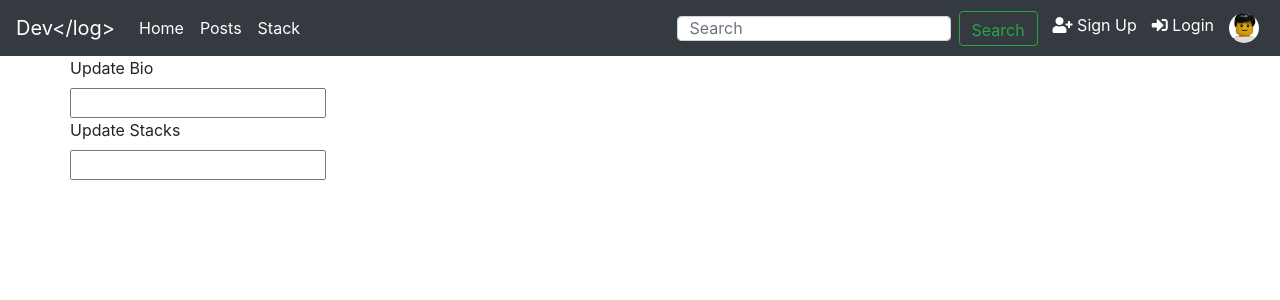
After one commit to spgdaman/devlog-ui, a Flask app: page /profile/user/edit in a window 1280 px wide. The commit adds this page. Shown: the top 300 px of the page. Run offline with Flask 2, Linux system fonts and the light colour scheme; parts of the project's set-up code (start-up, migrations or seed data) failed here and were passed over; some libraries are stand-ins or nearby versions.

Commit message:
ui polish before integration

```diff
--- a/app/main/views.py
+++ b/app/main/views.py
@@ -40,3 +40,7 @@ def display_all_posts():
 @main.route('/post/post_id')
 def post():
     return render_template('post.html')
+
+@main.route('/profile/user/edit')
+def edit_profile():
+    return render_template('editprofile.html')
--- /dev/null
+++ b/app/templates/editprofile.html
@@ -0,0 +1,16 @@
+{% extends 'base.html' %}
+{% block content %}
+<div class="container">
+    <div class="row">
+        <form action="POST">
+            <label for="bio">Update Bio</label>
+            <br>
+            <input type="text" name="Bio">
+            <br>
+            <label for="stacks">Update Stacks</label>
+            <br>
+            <input type="text" name="Stacks">
+        </form>
+    </div>
+</div>
+{% endblock %}
--- a/app/templates/profile.html
+++ b/app/templates/profile.html
@@ -19,7 +19,7 @@
                                     <h5 class="card-title">Username</h5>
 
                                     <!-- Toggle profile picture here -->
-                                    <a class="toggle btn btn-primary"><i class="fas fa-upload"></i> Upload Profile Picture</a>
+                                    <a class="toggle btn btn-primary" style="margin-bottom: 15px;"><i class="fas fa-upload"></i> Upload Profile Picture</a>
 
                                     <!-- Upload profile pic here -->
                                     <form method="post" enctype ="multipart/form-data" class="upload">
@@ -35,7 +35,7 @@
                                     <script type="text/javascript">
                                         $(document).ready(function(){
                                             $(".toggle").click(function(){
-                                                $("upload").toggleClass("show");
+                                                $(".upload").toggle();
                                             });
                                         });
                                     </script>
@@ -56,6 +56,7 @@
                             <p>Insert brief description about your stack</p>
                         </div>
 
+                        <a style="text-align: center;" class="btn btn-success" href="{{ url_for('main.edit_profile') }}">Edit Profile</a>
                     </div>
 
 
```
